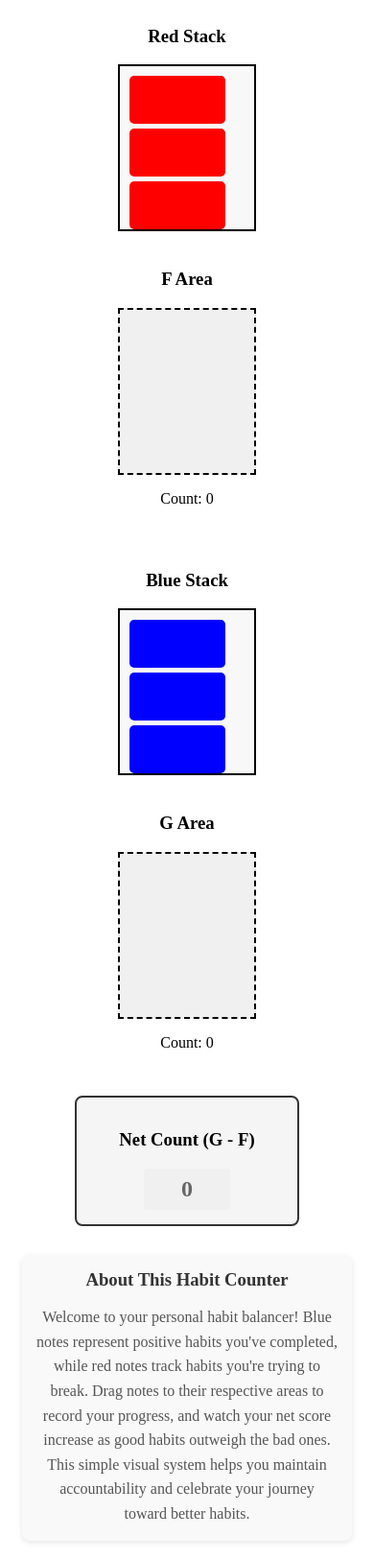
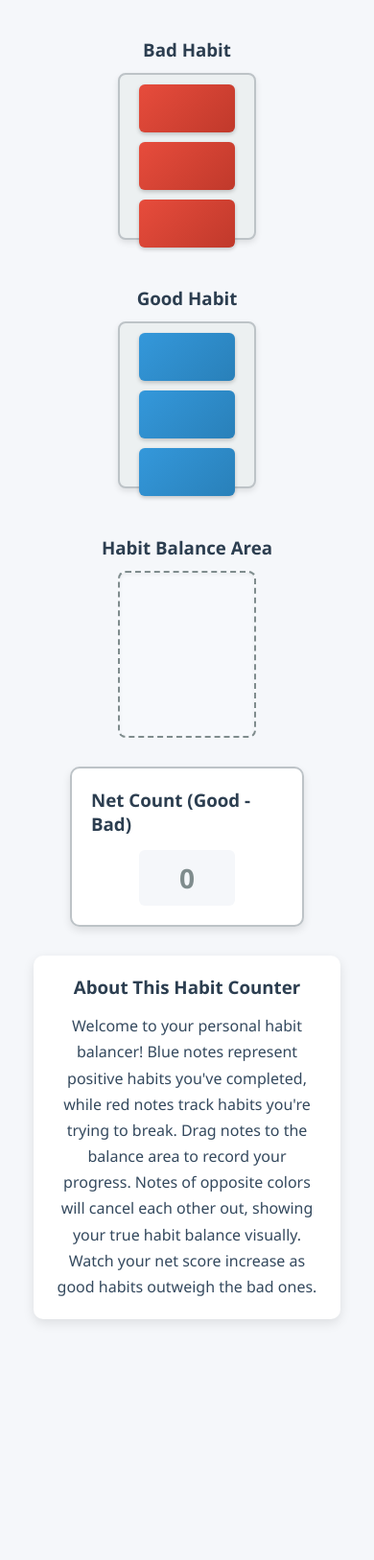
Before and after one commit to mishra69/good-habit-bad-habit, a plain HTML site: page index.html in a window 390 px wide. Shown: the whole page at 96% size. After the commit the page ends 1415 px from the top, so only its background shows below. Drawn offline with Linux system fonts and the light colour scheme.

Commit message:
single drop zone with note restore. Better color scheme

```diff
--- a/index.html
+++ b/index.html
@@ -8,44 +8,36 @@
 </head>
 <body>
     <div class="container">
-        <!-- Red Stack + Drop Zone -->
-        <div class="stack-drop-wrapper">
+        <!-- Red Stack -->
         <div class="stack-container">
-                <h3>Red Stack</h3>
+            <h3>Bad Habit</h3>
             <div class="stack red-stack" data-color="red">
                 <div class="note red" draggable="true"></div>
                 <div class="note red" draggable="true"></div>
                 <div class="note red" draggable="true"></div>
             </div>
         </div>
-            <div class="drop-container">
-                <h3>F Area</h3>
-                <div id="red-area" class="drop-area red-area" data-color="red"></div>
-                <p>Count: <span id="red-count">0</span></p>
-            </div>
-        </div>
 
-        <!-- Blue Stack + Drop Zone -->
-        <div class="stack-drop-wrapper">
+        <!-- Blue Stack -->
         <div class="stack-container">
-                <h3>Blue Stack</h3>
+            <h3>Good Habit</h3>
             <div class="stack blue-stack" data-color="blue">
                 <div class="note blue" draggable="true"></div>
                 <div class="note blue" draggable="true"></div>
                 <div class="note blue" draggable="true"></div>
             </div>
         </div>
-            <div class="drop-container">
-                <h3>G Area</h3>
-                <div id="blue-area" class="drop-area blue-area" data-color="blue"></div>
-                <p>Count: <span id="blue-count">0</span></p>
     </div>
-        </div>
+
+    <!-- Single Drop Zone -->
+    <div class="unified-drop-container">
+        <h3>Habit Balance Area</h3>
+        <div id="balance-area" class="drop-area balance-area" data-accept-all="true"></div>
     </div>
 
     <!-- Net Counter -->
     <div class="net-counter-container">
-        <h3>Net Count (G - F)</h3>
+        <h3>Net Count (Good - Bad)</h3>
         <div id="net-counter" class="net-counter">0</div>
     </div>
 
@@ -54,10 +46,9 @@
         <h3>About This Habit Counter</h3>
         <p>
             Welcome to your personal habit balancer! Blue notes represent positive habits you've completed,
-            while red notes track habits you're trying to break. Drag notes to their respective areas to
-            record your progress, and watch your net score increase as good habits outweigh the bad ones.
-            This simple visual system helps you maintain accountability and celebrate your journey toward
-            better habits.
+            while red notes track habits you're trying to break. Drag notes to the balance area to
+            record your progress. Notes of opposite colors will cancel each other out, showing your true
+            habit balance visually. Watch your net score increase as good habits outweigh the bad ones.
         </p>
     </div>
 
--- a/script.js
+++ b/script.js
@@ -58,15 +58,7 @@ document.addEventListener("DOMContentLoaded", () => {
             }
 
             if (dropZone) {
-                const dropZoneColor = dropZone.getAttribute("data-color");
-                const noteColor = draggedNote.classList.contains("red") ? "red" : "blue";
-
-                if ((dropZone.classList.contains("drop-area") || dropZone.classList.contains("stack"))
-                    && dropZoneColor === noteColor) {
-                    dropZone.appendChild(draggedNote);
-                    updateCounts();
-                    saveState();
-                }
+                handleDrop(dropZone);
             }
 
             draggedNote.classList.remove("being-touched");
@@ -103,34 +95,97 @@ document.addEventListener("DOMContentLoaded", () => {
 
         area.addEventListener("drop", (event) => {
             event.preventDefault();
-
             if (!draggedNote) return;
 
             let dropZone = event.currentTarget;
+            handleDrop(dropZone);
+        });
+    });
+
+    function handleDrop(dropZone) {
+        if (!draggedNote) return;
+
+        // If this is a stack, only allow notes of matching color
+        if (dropZone.classList.contains("stack")) {
             const dropZoneColor = dropZone.getAttribute("data-color");
             const noteColor = draggedNote.classList.contains("red") ? "red" : "blue";
 
-            if (dropZone.classList.contains("drop-area") && dropZoneColor === noteColor) {
+            if (dropZoneColor === noteColor) {
                 dropZone.appendChild(draggedNote);
+                updateCounts();
+                saveState();
             }
-            else if (dropZone.classList.contains("stack") && dropZoneColor === noteColor) {
-                dropZone.appendChild(draggedNote);
+            return;
+        }
+
+        // For the balance area (accepts both colors)
+        if (dropZone.classList.contains("balance-area")) {
+            const droppedNoteColor = draggedNote.classList.contains("red") ? "red" : "blue";
+
+            // Process the balance area logic
+            const balanceArea = document.getElementById("balance-area");
+            const existingNotes = Array.from(balanceArea.children);
+
+            // If no notes in balance area, simply add the new note
+            if (existingNotes.length === 0) {
+                balanceArea.appendChild(draggedNote);
+            }
+            // If dropped note is same color as existing notes, simply add it
+            else {
+                const existingNoteColor = existingNotes[0].classList.contains("red") ? "red" : "blue";
+
+                if (droppedNoteColor === existingNoteColor) {
+                    balanceArea.appendChild(draggedNote);
+                } else {
+                    // If dropped note is opposite color, cancel one out
+                    // Get the first existing note to remove
+                    const noteToRemove = existingNotes[0];
+
+                    // Make sure we store the color before removing from DOM
+                    const noteToRemoveColor = noteToRemove.classList.contains("red") ? "red" : "blue";
+
+                    // Remove the opposing note from balance area
+                    balanceArea.removeChild(noteToRemove);
+
+                    // Put the opposing note back in its stack
+                    if (noteToRemoveColor === "red") {
+                        document.querySelector(".red-stack").appendChild(noteToRemove);
+                    } else {
+                        document.querySelector(".blue-stack").appendChild(noteToRemove);
+                    }
+
+                    // Put the dragged note back in its stack
+                    if (droppedNoteColor === "red") {
+                        document.querySelector(".red-stack").appendChild(draggedNote);
+                    } else {
+                        document.querySelector(".blue-stack").appendChild(draggedNote);
+                    }
+                }
             }
 
             updateCounts();
             saveState();
-        });
-    });
+        }
+    }
 
     function updateCounts() {
-        // Update individual counts
-        const redCount = document.getElementById("red-area").children.length;
-        const blueCount = document.getElementById("blue-area").children.length;
+        // Count red and blue notes in the balance area
+        const balanceArea = document.getElementById("balance-area");
+        let redCount = 0;
+        let blueCount = 0;
 
-        document.getElementById("red-count").innerText = redCount;
-        document.getElementById("blue-count").innerText = blueCount;
+        Array.from(balanceArea.children).forEach(note => {
+            if (note.classList.contains("red")) {
+                redCount++;
+            } else if (note.classList.contains("blue")) {
+                blueCount++;
+            }
+        });
 
-        // Calculate and update net count (G - F, or Blue - Red)
+        // Due to our cancellation logic, we should only have one type of note
+        // But we calculate both to be safe
+
+        // Calculate net count (Blue - Red)
         const netCount = blueCount - redCount;
         const netCountElement = document.getElementById("net-counter");
 
@@ -149,17 +204,28 @@ document.addEventListener("DOMContentLoaded", () => {
     }
 
     function saveState() {
-        // Save individual counts
-        const redCount = document.getElementById("red-area").children.length;
-        const blueCount = document.getElementById("blue-area").children.length;
+        const balanceArea = document.getElementById("balance-area");
 
-        localStorage.setItem("redCount", redCount);
-        localStorage.setItem("blueCount", blueCount);
+        // Count notes by color in the balance area
+        let redBalanceCount = 0;
+        let blueBalanceCount = 0;
+
+        Array.from(balanceArea.children).forEach(note => {
+            if (note.classList.contains("red")) {
+                redBalanceCount++;
+            } else if (note.classList.contains("blue")) {
+                blueBalanceCount++;
+            }
+        });
+
+        // Save counts of notes in balance area
+        localStorage.setItem("redBalanceCount", redBalanceCount);
+        localStorage.setItem("blueBalanceCount", blueBalanceCount);
 
         // Save net count
-        localStorage.setItem("netCount", blueCount - redCount);
+        localStorage.setItem("netCount", blueBalanceCount - redBalanceCount);
 
-        // Save distribution of notes
+        // Save stack counts
         const redStackCount = document.querySelector(".red-stack").children.length;
         const blueStackCount = document.querySelector(".blue-stack").children.length;
 
@@ -180,31 +246,36 @@ document.addEventListener("DOMContentLoaded", () => {
         }
 
         // Get persisted counts
-        const redCount = parseInt(localStorage.getItem("redCount") || "0");
-        const blueCount = parseInt(localStorage.getItem("blueCount") || "0");
+        const redBalanceCount = parseInt(localStorage.getItem("redBalanceCount") || "0");
+        const blueBalanceCount = parseInt(localStorage.getItem("blueBalanceCount") || "0");
         const redStackCount = parseInt(localStorage.getItem("redStackCount") || "3");
         const blueStackCount = parseInt(localStorage.getItem("blueStackCount") || "3");
 
         // Clear existing notes
         document.querySelector(".red-stack").innerHTML = "";
         document.querySelector(".blue-stack").innerHTML = "";
-        document.getElementById("red-area").innerHTML = "";
-        document.getElementById("blue-area").innerHTML = "";
+        document.getElementById("balance-area").innerHTML = "";
 
-        // Recreate red notes
+        // Recreate red notes in stack
         for (let i = 0; i < redStackCount; i++) {
             createNote("red", document.querySelector(".red-stack"));
         }
-        for (let i = 0; i < redCount; i++) {
-            createNote("red", document.getElementById("red-area"));
-        }
 
-        // Recreate blue notes
+        // Recreate blue notes in stack
         for (let i = 0; i < blueStackCount; i++) {
             createNote("blue", document.querySelector(".blue-stack"));
         }
-        for (let i = 0; i < blueCount; i++) {
-            createNote("blue", document.getElementById("blue-area"));
+
+        // Recreate notes in balance area
+        // Due to our cancellation logic, we should only have one type of note in the balance area
+        if (redBalanceCount > 0) {
+            for (let i = 0; i < redBalanceCount; i++) {
+                createNote("red", document.getElementById("balance-area"));
+            }
+        } else if (blueBalanceCount > 0) {
+            for (let i = 0; i < blueBalanceCount; i++) {
+                createNote("blue", document.getElementById("balance-area"));
+            }
         }
 
         // Update displayed counts
--- a/styles.css
+++ b/styles.css
@@ -1,13 +1,16 @@
+body {
+    font-family: 'Segoe UI', Tahoma, Geneva, Verdana, sans-serif;
+    background-color: #f5f7fa;
+    color: #333;
+    margin: 0;
+    padding: 20px;
+}
+
 .container {
     display: flex;
     justify-content: center;
     gap: 50px;
-}
-
-.stack-drop-wrapper {
-    display: flex;
-    flex-direction: column;
-    align-items: center;
+    margin-bottom: 30px;
 }
 
 .stack-container {
@@ -16,34 +19,63 @@
     align-items: center;
 }
 
-.drop-container {
+.stack-container h3 {
+    color: #2c3e50;
+    margin-bottom: 12px;
+    font-weight: 600;
+}
+
+.unified-drop-container {
     display: flex;
     flex-direction: column;
     align-items: center;
-    margin-top: 20px; /* Keeps the drop zones below the stacks */
+    margin: 30px auto;
+    max-width: 300px;
+}
+
+.unified-drop-container h3 {
+    color: #2c3e50;
+    margin-bottom: 12px;
+    font-weight: 600;
 }
 
 .stack {
     width: 120px;
     min-height: 150px;
-    height: 150px; /* Ensures the stack doesn't shrink */
-    border: 2px solid black;
+    height: 150px;
+    border: 2px solid #bdc3c7;
+    border-radius: 8px;
     padding: 10px;
-    background-color: #f8f8f8;
+    background-color: #ecf0f1;
     display: flex;
     flex-direction: column;
-    gap: 5px;
+    align-items: center;
+    gap: 10px;
+    box-shadow: 0 3px 6px rgba(0, 0, 0, 0.1);
 }
 
 .drop-area {
     width: 120px;
     min-height: 150px;
-    border: 2px dashed black;
+    border: 2px dashed #7f8c8d;
+    border-radius: 8px;
     padding: 10px;
-    background-color: #f0f0f0;
+    background-color: #f7f9fc;
     display: flex;
     flex-direction: column;
-    gap: 5px; /* Adds spacing between notes */
+    align-items: center;
+    gap: 10px;
+    box-shadow: inset 0 2px 4px rgba(0, 0, 0, 0.05);
+    transition: all 0.2s ease;
+}
+
+.drop-area:hover {
+    background-color: #edf2f7;
+}
+
+.balance-area {
+    background-color: #f7f9fc;
+    border: 2px dashed #7f8c8d;
 }
 
 .note {
@@ -55,26 +87,35 @@
     justify-content: center;
     font-weight: bold;
     color: white;
-    border-radius: 5px;
-    /* Prevent text selection during dragging */
+    border-radius: 6px;
+    box-shadow: 0 2px 4px rgba(0, 0, 0, 0.2);
+    transition: transform 0.15s ease;
     -webkit-user-select: none;
     -moz-user-select: none;
     -ms-user-select: none;
     user-select: none;
 }
 
+.note:hover {
+    transform: translateY(-2px);
+    box-shadow: 0 4px 8px rgba(0, 0, 0, 0.2);
+}
+
 .red {
-    background-color: red;
+    background-color: #e74c3c;
+    background-image: linear-gradient(135deg, #e74c3c, #c0392b);
 }
 
 .blue {
-    background-color: blue;
+    background-color: #3498db;
+    background-image: linear-gradient(135deg, #3498db, #2980b9);
 }
 
 /* Visual feedback for touch interactions */
 .note.being-touched {
-    opacity: 0.7;
-    box-shadow: 0 5px 10px rgba(0, 0, 0, 0.3);
+    opacity: 0.8;
+    transform: scale(1.05);
+    box-shadow: 0 6px 12px rgba(0, 0, 0, 0.3);
 }
 
 /* Net Counter Styling */
@@ -82,60 +123,68 @@
     display: flex;
     flex-direction: column;
     align-items: center;
-    margin-top: 30px;
-    padding: 15px;
-    border: 2px solid #333;
-    border-radius: 8px;
-    background-color: #f5f5f5;
+    margin: 30px auto;
+    padding: 20px;
+    border: 2px solid #bdc3c7;
+    border-radius: 10px;
+    background-color: #ffffff;
     max-width: 200px;
-    margin-left: auto;
-    margin-right: auto;
+    box-shadow: 0 4px 8px rgba(0, 0, 0, 0.1);
+}
+
+.net-counter-container h3 {
+    color: #2c3e50;
+    margin-top: 0;
+    margin-bottom: 15px;
+    font-weight: 600;
 }
 
 .net-counter {
-    font-size: 24px;
+    font-size: 28px;
     font-weight: bold;
-    padding: 8px 15px;
-    border-radius: 4px;
+    padding: 10px 20px;
+    border-radius: 6px;
     min-width: 60px;
     text-align: center;
+    transition: all 0.3s ease;
 }
 
 .positive {
-    color: green;
-    background-color: #e6ffe6;
+    color: #27ae60;
+    background-color: #e8f8f0;
 }
 
 .negative {
-    color: red;
-    background-color: #ffe6e6;
+    color: #e74c3c;
+    background-color: #fceeec;
 }
 
 .zero {
-    color: #666;
-    background-color: #f0f0f0;
+    color: #7f8c8d;
+    background-color: #f5f7fa;
 }
 
 /* Description Container Styling */
 .description-container {
     max-width: 600px;
     margin: 40px auto 20px;
-    padding: 20px;
-    background-color: #f9f9f9;
-    border-radius: 8px;
-    box-shadow: 0 2px 6px rgba(0, 0, 0, 0.1);
+    padding: 25px;
+    background-color: #ffffff;
+    border-radius: 10px;
+    box-shadow: 0 4px 12px rgba(0, 0, 0, 0.1);
     text-align: center;
 }
 
 .description-container h3 {
-    color: #333;
+    color: #2c3e50;
     margin-top: 0;
     margin-bottom: 15px;
+    font-weight: 600;
 }
 
 .description-container p {
-    color: #555;
-    line-height: 1.6;
+    color: #34495e;
+    line-height: 1.7;
     margin: 0;
 }
 
@@ -147,7 +196,7 @@
         gap: 30px;
     }
 
-    .stack-drop-wrapper {
+    .stack-container {
         width: 100%;
         max-width: 300px;
     }
@@ -158,6 +207,6 @@
 
     .description-container {
         margin: 30px 15px 20px;
-        padding: 15px;
+        padding: 20px;
     }
 }
```
Lines whose indentation alone changed are shown as unchanged.
